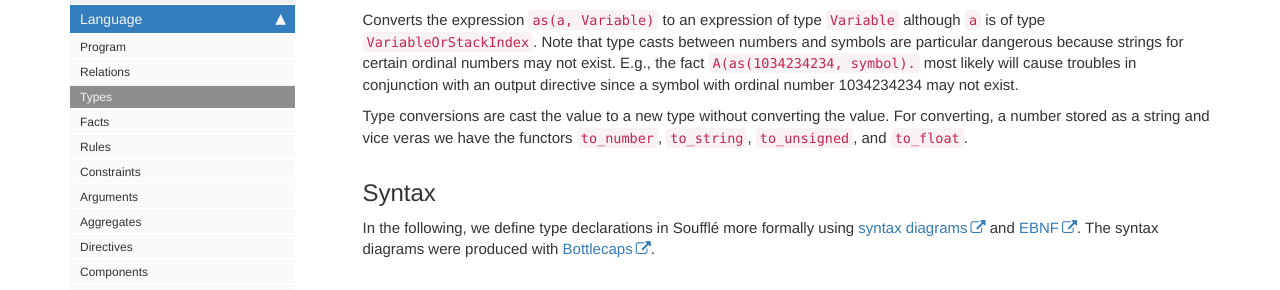
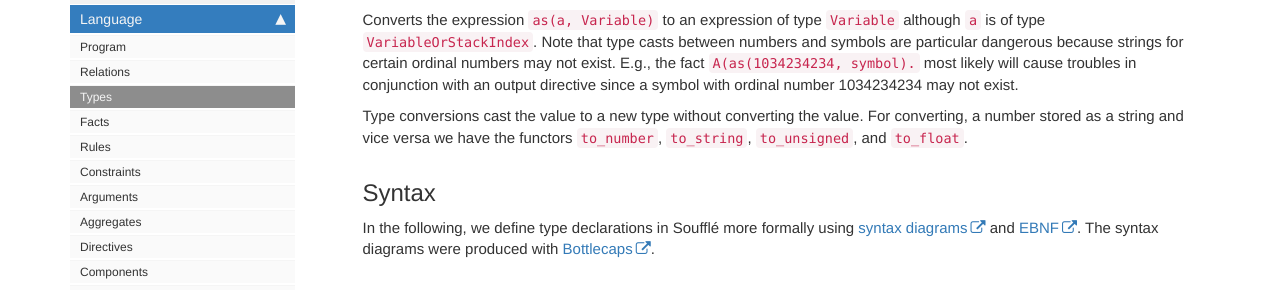
Before and after one commit to souffle-lang/souffle-lang.github.io, a Jekyll site: the page built from pages/docs/types.md, in a window 1280 px wide and 900 px high, scrolled down 8247 px. Shown: the part 153-443 px from the top of the window. Built offline with Jekyll 4.4.1, drawn with Linux system fonts in a browser that asks for light colours; comment, search, counter and statistics services are not loaded.

Commit message:
Fix typos in types.md

```diff
--- a/pages/docs/types.md
+++ b/pages/docs/types.md
@@ -324,7 +324,7 @@ B(as(a, Variable)) :- A(a).
 Converts the expression `as(a, Variable)` to an expression of type `Variable` although `a` is of type `VariableOrStackIndex`.
 Note that type casts between numbers and symbols are particular dangerous because strings for certain ordinal numbers may not exist. E.g., the fact `A(as(1034234234, symbol).` most likely will cause troubles in conjunction with an output directive since a symbol with ordinal number 1034234234 may not exist.
 
-Type conversions are cast the value to a new type without converting the value. For converting, a number stored as a string and vice veras we have the functors `to_number`, `to_string`, `to_unsigned`, and `to_float`.
+Type conversions cast the value to a new type without converting the value. For converting, a number stored as a string and vice versa we have the functors `to_number`, `to_string`, `to_unsigned`, and `to_float`.
 
 ## Syntax
 
```
